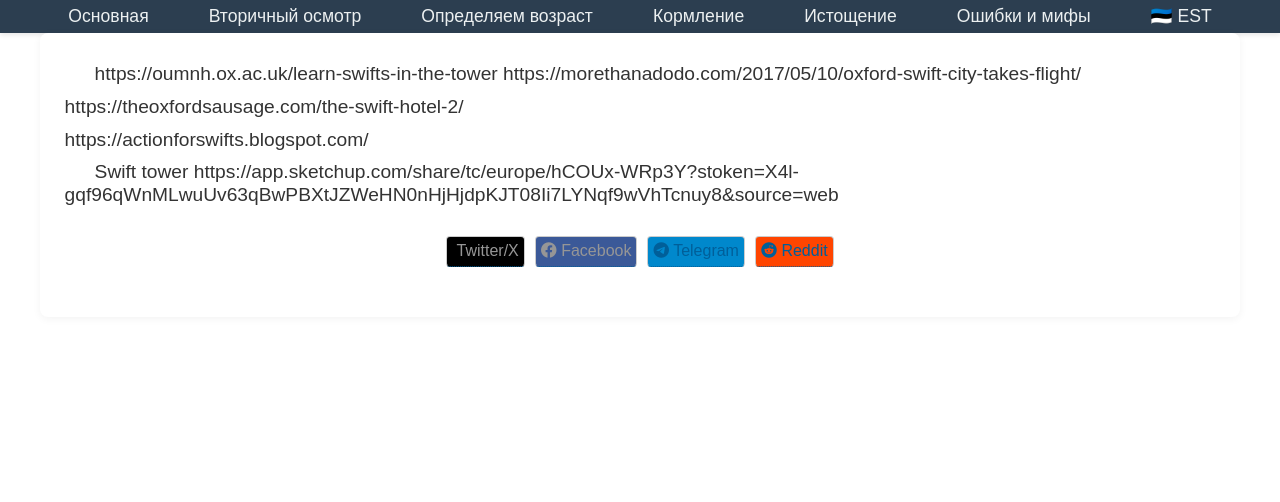
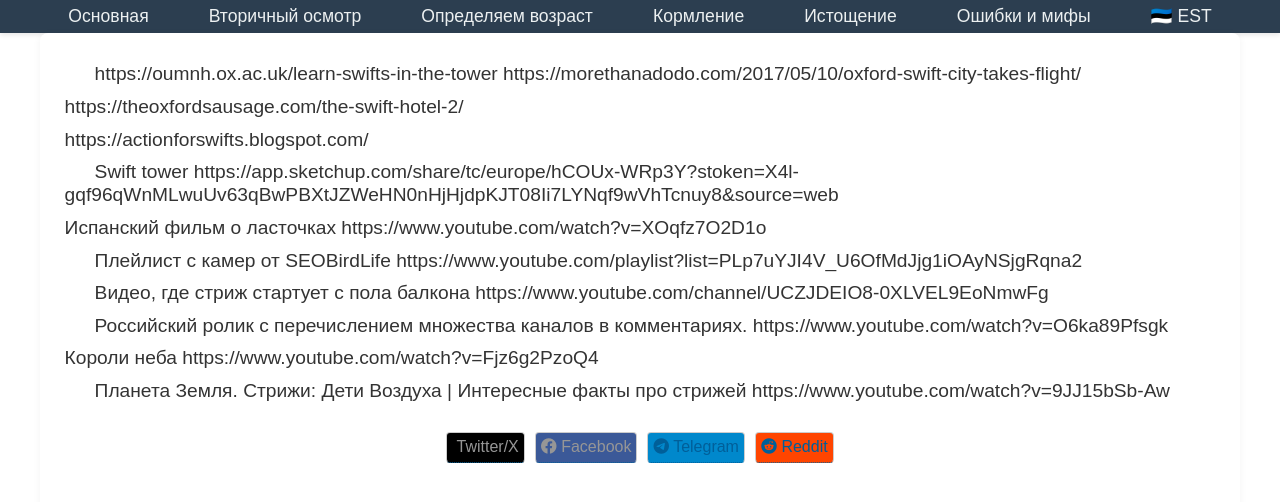
Before and after one commit to loodus-wiki/apus-apus, a Jekyll site: the page built from docs/ru/more-information.md, in a window 1280 px wide. Shown: the top 502 px of the page. Built offline with Jekyll 4.4.1, drawn with Linux system fonts in a browser that asks for light colours.

Commit message:
fix-from-others

```diff
--- a/docs/ru/more-information.md
+++ b/docs/ru/more-information.md
@@ -19,3 +19,27 @@
 
 Swift tower
 https://app.sketchup.com/share/tc/europe/hCOUx-WRp3Y?stoken=X4l-gqf96qWnMLwuUv63qBwPBXtJZWeHN0nHjHjdpKJT08Ii7LYNqf9wVhTcnuy8&source=web
+
+
+Испанский фильм о ласточках
+https://www.youtube.com/watch?v=XOqfz7O2D1o
+
+Плейлист с камер от SEOBirdLife
+https://www.youtube.com/playlist?list=PLp7uYJI4V_U6OfMdJjg1iOAyNSjgRqna2
+
+
+Видео, где стриж стартует с пола балкона
+https://www.youtube.com/channel/UCZJDEIO8-0XLVEL9EoNmwFg
+
+
+Российский ролик с перечислением множества каналов в комментариях.
+https://www.youtube.com/watch?v=O6ka89Pfsgk
+
+
+Короли неба
+https://www.youtube.com/watch?v=Fjz6g2PzoQ4
+
+
+Планета Земля.
+Стрижи: Дети Воздуха | Интересные факты про стрижей
+https://www.youtube.com/watch?v=9JJ15bSb-Aw
```
Also changed, not shown: docs/est/exhaustion.md (+3 -3 lines), docs/est/index.md (+1 -1 lines), docs/ru/_drafts.md (+28 -0 lines).
